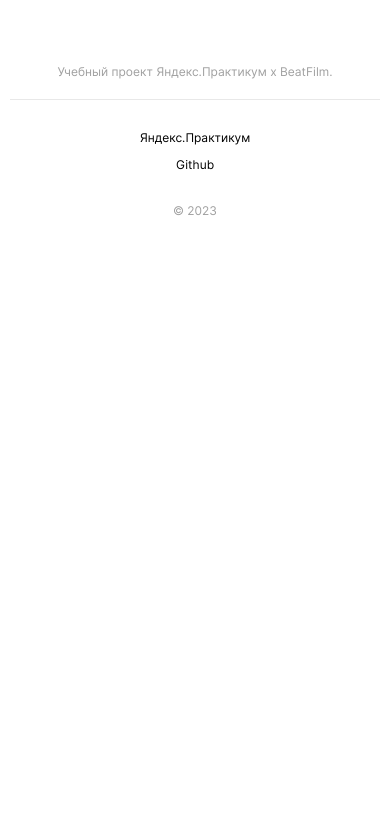
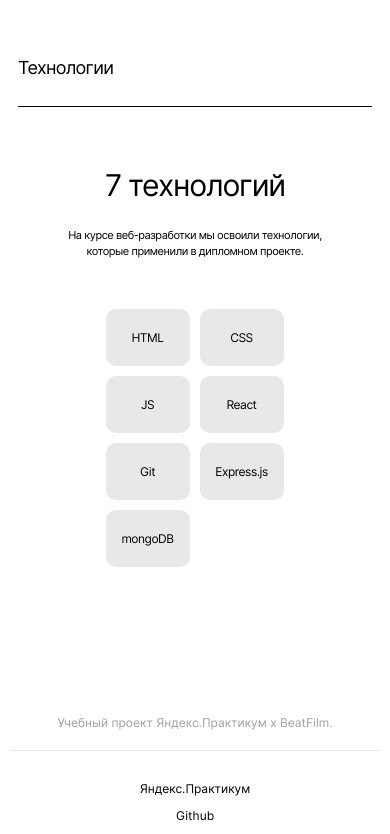
Before and after one commit to Maks-well-88/movies-explorer-frontend, a React (Create React App) app: page / in a window 390 px wide. Shown: the part 1359-2193 px from the top of the page. Before the commit the page ends 1598 px from the top, so only its background shows below. Built offline with nearby package versions, Linux system fonts and the light colour scheme.

Commit message:
Feat: add Techs component

```diff
--- a/src/components/Main/Main.js
+++ b/src/components/Main/Main.js
@@ -2,6 +2,7 @@ import { Header } from '../Header/Header';
 import { Footer } from '../Footer/Footer';
 import { Promo } from '../Promo/Promo';
 import { AboutProject } from '../AboutProject/AboutProject';
+import { Techs } from '../Techs/Techs';
 import './Main.css';
 
 export const Main = () => {
@@ -10,6 +11,7 @@ export const Main = () => {
 			<Header />
 			<Promo />
 			<AboutProject />
+			<Techs />
 			<Footer />
 		</div>
 	);
--- /dev/null
+++ b/src/components/Techs/Techs.css
@@ -0,0 +1,154 @@
+.Techs {
+	padding: 86px 70px;
+	height: 625px;
+	box-sizing: border-box;
+	background-color: #f5f5f5;
+}
+
+.Techs__title {
+	font-weight: 400;
+	font-size: 22px;
+	line-height: 27px;
+	letter-spacing: -0.04em;
+	color: #000000;
+	position: relative;
+}
+
+.Techs__title::after {
+	content: '';
+	height: 1px;
+	background-color: #000000;
+	position: absolute;
+	top: 49px;
+	left: 0;
+	right: 0;
+}
+
+.Techs__description {
+	display: flex;
+	flex-direction: column;
+	align-items: center;
+}
+
+.Techs__description-title {
+	margin: 99px 0 0 0;
+	text-align: center;
+	font-weight: 400;
+	font-size: 50px;
+	line-height: 58px;
+	letter-spacing: -0.04em;
+	color: #000000;
+}
+
+.Techs__description-text {
+	margin: 26px 0 0 0;
+	text-align: center;
+	max-width: 460px;
+	font-weight: 400;
+	font-size: 14px;
+	line-height: 20px;
+	letter-spacing: -0.04em;
+	color: #000000;
+}
+
+.Techs__list {
+	margin-top: 100px;
+	list-style: none;
+	padding: 0;
+	display: flex;
+	justify-content: center;
+	flex-wrap: wrap;
+}
+
+.Techs__item {
+	margin-right: 10px;
+	padding-top: 21px;
+	box-sizing: border-box;
+	width: 90px;
+	height: 60px;
+	background: #e8e8e8;
+	border-radius: 10px;
+	font-weight: 400;
+	font-size: 14px;
+	line-height: 17px;
+	text-align: center;
+	letter-spacing: -0.04em;
+	color: #000000;
+}
+
+.Techs__item:last-child {
+	margin-right: 0;
+}
+
+@media screen and (max-width: 830px) {
+	.Techs {
+		padding: 76px 50px;
+		height: 567px;
+	}
+
+	.Techs__description-title {
+		margin-top: 89px;
+	}
+
+	.Techs__description-text {
+		margin-top: 22px;
+		font-size: 12px;
+		line-height: 18px;
+	}
+
+	.Techs__list {
+		margin-top: 73px;
+	}
+
+	.Techs__item {
+		margin-top: 10px;
+		width: 84px;
+		height: 57px;
+		font-size: 12px;
+		line-height: 15px;
+	}
+}
+
+@media screen and (max-width: 747px) {
+	.Techs {
+		height: 651px;
+	}
+}
+
+@media screen and (max-width: 420px) {
+	.Techs {
+		padding: 59px 18px;
+		background: #ffffff;
+	}
+
+	.Techs__title {
+		font-size: 18px;
+		line-height: 22px;
+	}
+
+	.Techs__description-title {
+		margin-top: 76px;
+		font-size: 30px;
+		line-height: 36px;
+	}
+
+	.Techs__description-text {
+		max-width: 292px;
+		margin-top: 24px;
+		font-size: 11px;
+		line-height: 16px;
+	}
+
+	.Techs__list {
+		padding-left: 21px;
+		margin-top: 40px;
+		max-width: 200px;
+		align-items: center;
+		justify-content: flex-start;
+	}
+
+	.Techs__item {
+		text-align: center;
+		margin-top: 10px;
+	}
+}
--- /dev/null
+++ b/src/components/Techs/Techs.js
@@ -0,0 +1,24 @@
+import './Techs.css';
+
+export const Techs = () => {
+	return (
+		<section className='Techs'>
+			<h1 className='Techs__title'>Технологии</h1>
+			<div className='Techs__description'>
+				<h2 className='Techs__description-title'>7 технологий</h2>
+				<p className='Techs__description-text'>
+					На курсе веб-разработки мы освоили технологии, которые применили в дипломном проекте.
+				</p>
+				<ul className='Techs__list'>
+					<li className='Techs__item'>HTML</li>
+					<li className='Techs__item'>CSS</li>
+					<li className='Techs__item'>JS</li>
+					<li className='Techs__item'>React</li>
+					<li className='Techs__item'>Git</li>
+					<li className='Techs__item'>Express.js</li>
+					<li className='Techs__item'>mongoDB</li>
+				</ul>
+			</div>
+		</section>
+	);
+};
```
